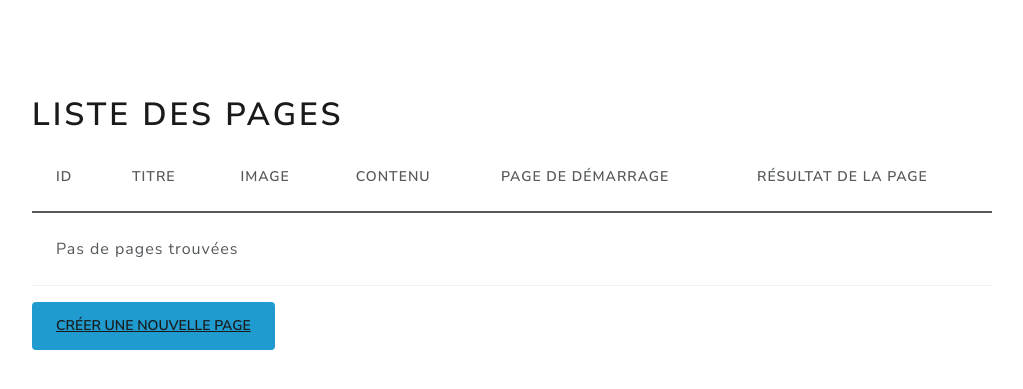
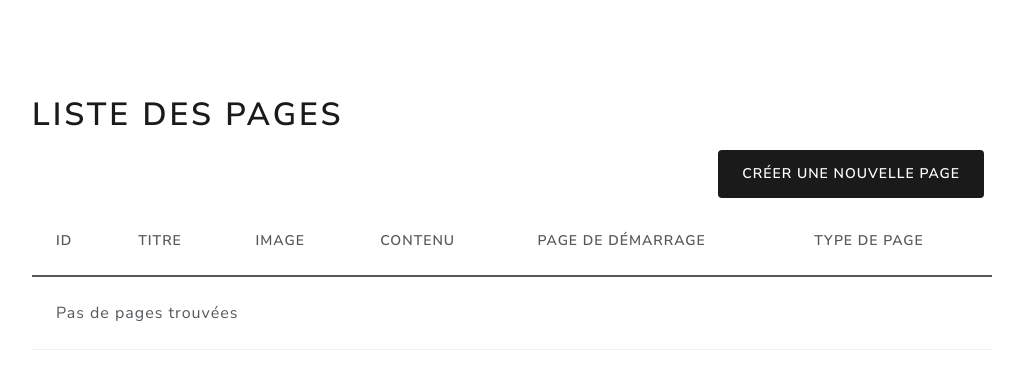
Before and after one commit to Xavier-Prado/ostory, a Symfony app: template templates/page/index.html.twig in a window 1280 px wide. Shown: the part 92-481 px from the top of the page, without its empty margins (128-1151 px from the left). Run offline with Twig, Linux system fonts and the light colour scheme; the template is opened without the code that fills it, so the values that code supplies are empty; some libraries are stand-ins or nearby versions.

Commit message:
color button backoffice crud page

```diff
--- a/templates/choice/new.html.twig
+++ b/templates/choice/new.html.twig
@@ -5,11 +5,11 @@
 {% block body %}
 <div class="my-5 py-5">
     <div class="col-lg-6 mx-auto">
-    <a class="btn btn-info m-1 float-end" href="{{ path('app_choice_index') }}">Revenir à la liste</a>
+        <a class="btn btn-info m-1 float-end" href="{{ path('app_choice_index') }}">Revenir à la liste</a>
 
-    <h1>Ajouter un choix</h1>
+        <h1>Ajouter un choix</h1>
 
-    {{ include('choice/_form.html.twig') }}
+        {{ include('choice/_form.html.twig') }}
 
 
     </div>
--- a/templates/choice/show.html.twig
+++ b/templates/choice/show.html.twig
@@ -9,7 +9,7 @@
 
     <h1>Choix</h1>
 
-    <table class="table table.hover">
+    <table class="table table-hover">
         <tbody>
             <tr>
                 <th>Id</th>
--- a/templates/page/_delete_form.html.twig
+++ b/templates/page/_delete_form.html.twig
@@ -1,5 +1,5 @@
 <form method="post" action="{{ path('app_page_delete', {'id': page.id}) }}" onsubmit="return confirm('Are you sure you want to delete this item?');">
     <input type="hidden" name="_token" value="{{ csrf_token('delete' ~ page.id) }}">
-        <button class="btn btn-danger float-end">Supprimer</button>
+        <button class="btn btn-danger col-2 m-1">Supprimer</button>
 
 </form>
--- a/templates/page/_form.html.twig
+++ b/templates/page/_form.html.twig
@@ -1,4 +1,4 @@
 {{ form_start(form) }}
     {{ form_widget(form) }}
-    <button class="btn btn-primary">{{ button_label|default('Ajouter !') }}</button>
+    <button class="btn btn-primary col-2 m-1">{{ button_label|default('Ajouter !') }}</button>
 {{ form_end(form) }}
--- a/templates/page/edit.html.twig
+++ b/templates/page/edit.html.twig
@@ -5,12 +5,14 @@
 {% block body %}
 <div class="my-5 py-5">
     <div class="col-lg-9 mx-auto">
+    <a class="btn btn-info m-1 float-end" href="{{ path('app_page_index') }}">Revenir à la liste</a>
+
         <h1>Editer la page</h1>
 
         {{ include('page/_form.html.twig', {'button_label': 'Mettre à jour'}) }}
 
         {{ include('page/_delete_form.html.twig') }}
-        <button class="btn btn-info"><a href="{{ path('app_page_index') }}">Revenir à la liste</a></button>
+
 
     </div>
 </div>
--- a/templates/page/index.html.twig
+++ b/templates/page/index.html.twig
@@ -6,8 +6,9 @@
 <div class="my-5 py-5">
     <div class="col-lg-9 mx-auto">
         <h1>Liste des pages</h1>
+        <a class="btn btn-primary float-end m-2"href="{{ path('app_page_new') }}">Créer une nouvelle page</a>
 
-        <table class="table">
+        <table class="table table-hover">
             <thead>
                 <tr>
                     <th>Id</th>
@@ -15,7 +16,7 @@
                     <th>Image</th>
                     <th>Contenu</th>
                     <th>Page de démarrage</th>
-                    <th>Résultat de la page</th>
+                    <th>Type de page</th>
                 </tr>
             </thead>
             <tbody>
@@ -28,9 +29,11 @@
                     <td>{{ page.start ? 'Oui' : 'Non' }}</td>
                     <td>{{ page.pageEnd ? page.pageEnd|join(', ') : '' }}</td>
                     <td>
-                        <button class="btn btn-info"><a href="{{ path('app_page_show', {'id': page.id}) }}">Voir</a></button>
-                        <button class="btn btn-warning"><a href="{{ path('app_page_edit', {'id': page.id}) }}">Modifier</a></button>
+                    <div class="btn-group-vertical">
+                        <a class="btn btn-info m-1" href="{{ path('app_page_show', {'id': page.id}) }}">Voir</a>
+                        <a class="btn btn-warning m-1" href="{{ path('app_page_edit', {'id': page.id}) }}">Modifier</a>
                     </td>
+                    </div>
                 </tr>
             {% else %}
                 <tr>
@@ -40,7 +43,6 @@
             </tbody>
         </table>
 
-        <button class="btn btn-info"><a href="{{ path('app_page_new') }}">Créer une nouvelle page</a></button>
     </div>
 </div>
 
--- a/templates/page/new.html.twig
+++ b/templates/page/new.html.twig
@@ -5,11 +5,13 @@
 {% block body %}
 <div class="my-5 py-5">
     <div class="col-lg-9 mx-auto">
+        <a class="btn btn-info m-1 float-end" href="{{ path('app_page_index') }}">Revenir à la liste</a>
+
         <h1>Créer une nouvelle page</h1>
 
         {{ include('page/_form.html.twig') }}
 
-        <button class="btn btn-info"><a href="{{ path('app_page_index') }}">Revenir à la liste</a></button>
+
     </div>
 </div>
 {% endblock %}
```
Also changed, not shown: templates/page/show.html.twig (+4 -4 lines).
